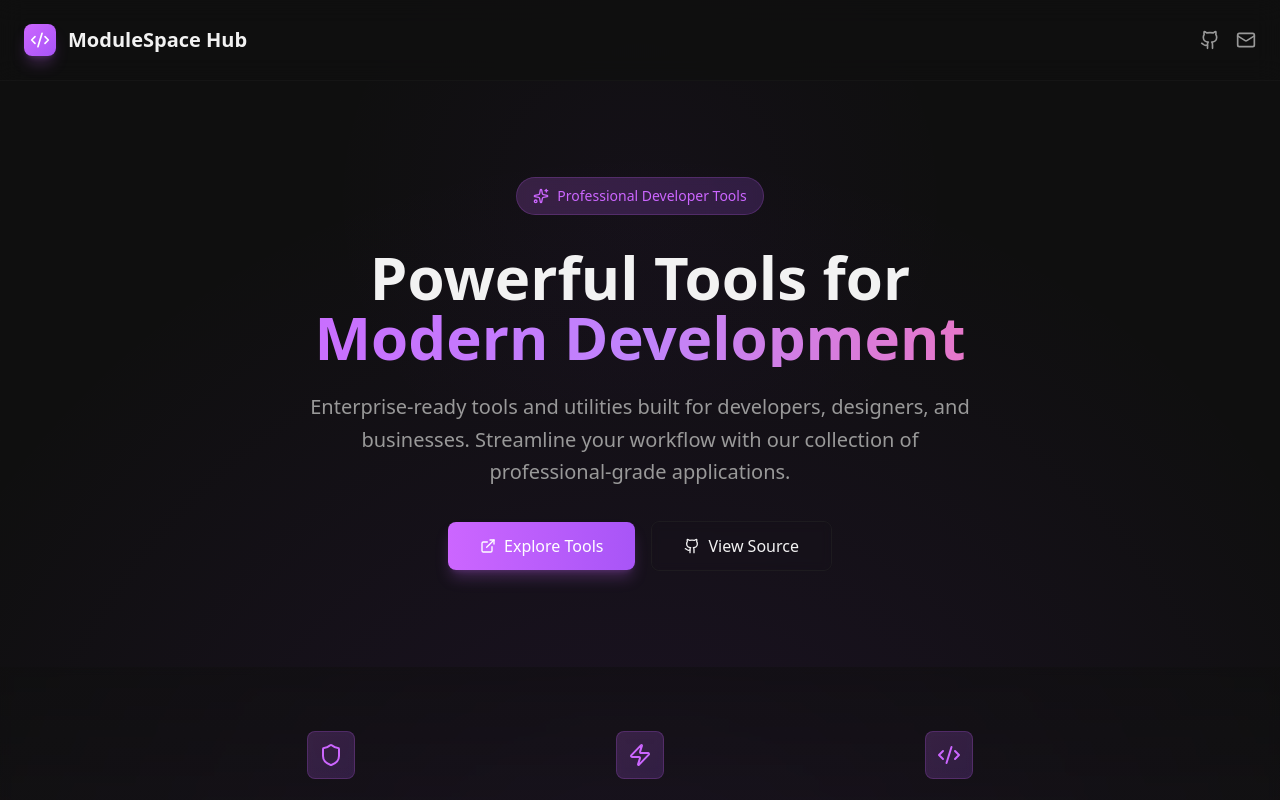
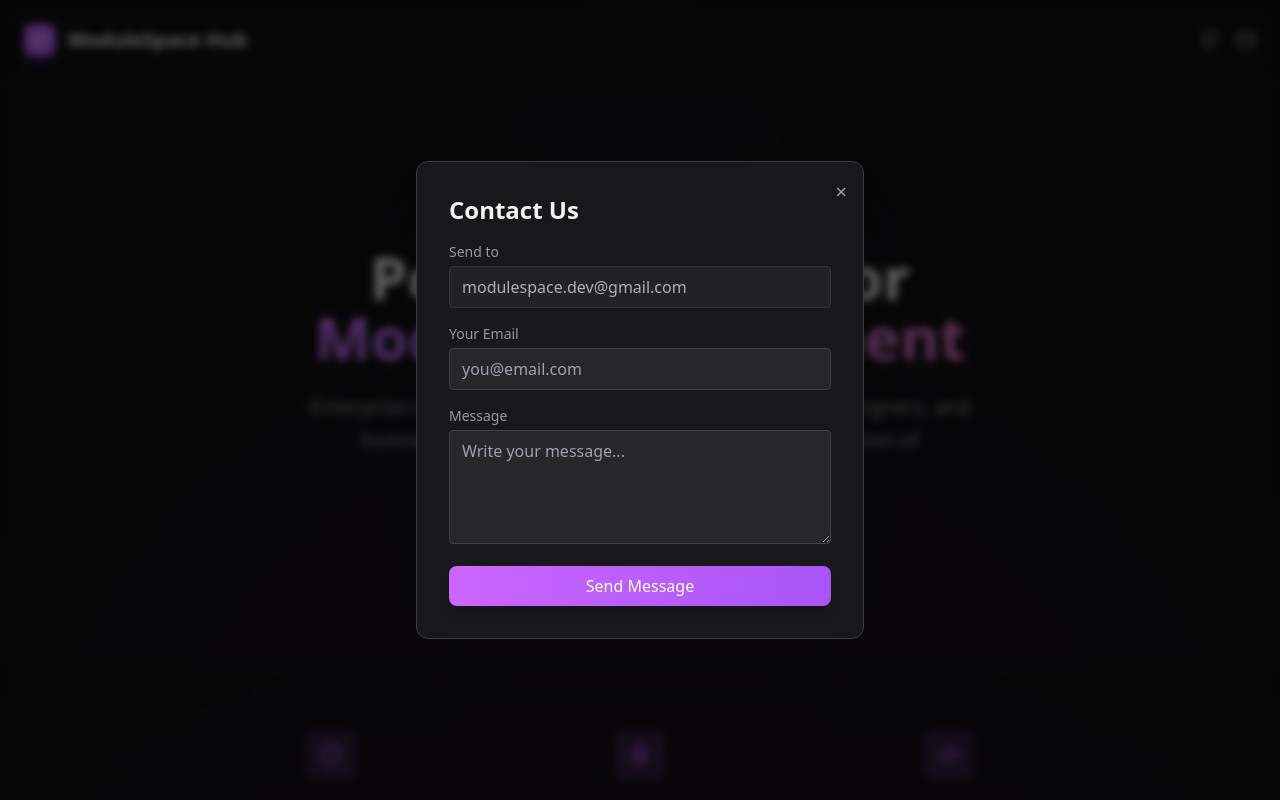
Before and after one commit to JustADev14/modulespace, a Vue app: page / in a window 1280 px wide. Both pictures are taken after a click on the link 1246 px from the left and 40 px from the top of the page. Shown: the top 800 px of the page. Built offline with nearby package versions, Linux system fonts and the light colour scheme.

Commit message:
Feature: Add contact modal with EmailJS integration for mail icon

```diff
--- a/src/views/HomeView.vue
+++ b/src/views/HomeView.vue
@@ -32,6 +32,7 @@
               href="#"
               class="text-muted-foreground hover:text-foreground transition-colors"
               aria-label="Email"
+              @click.prevent="handleMailIconClick"
             >
               <Mail class="w-5 h-5" />
             </a>
@@ -39,6 +40,33 @@
         </div>
       </div>
     </header>
+
+    <!-- Modal Popup -->
+    <div v-if="showModal" class="fixed inset-0 z-50 flex items-center justify-center bg-black/60 backdrop-blur-sm">
+      <div class="bg-zinc-900 border border-zinc-700 rounded-xl shadow-2xl p-8 w-full max-w-md relative">
+        <button @click="closeModal" class="absolute top-4 right-4 text-zinc-400 hover:text-zinc-100 text-xl">&times;</button>
+        <h2 class="text-2xl font-bold mb-4 text-foreground">Contact Us</h2>
+        <form @submit.prevent="sendMail" class="flex flex-col gap-4">
+          <div>
+            <label class="block text-sm text-muted-foreground mb-1">Send to</label>
+            <input type="email" value="modulespace.dev@gmail.com" readonly class="w-full rounded bg-zinc-800 border border-zinc-700 px-3 py-2 text-foreground opacity-70 cursor-not-allowed" />
+          </div>
+          <div>
+            <label class="block text-sm text-muted-foreground mb-1">Your Email</label>
+            <input v-model="userEmail" type="email" required placeholder="you@email.com" class="w-full rounded bg-zinc-800 border border-zinc-700 px-3 py-2 text-foreground" />
+          </div>
+          <div>
+            <label class="block text-sm text-muted-foreground mb-1">Message</label>
+            <textarea v-model="userMessage" required rows="4" placeholder="Write your message..." class="w-full rounded bg-zinc-800 border border-zinc-700 px-3 py-2 text-foreground"></textarea>
+          </div>
+          <button type="submit" :disabled="sending" class="bg-gradient-to-r from-primary to-purple-500 text-primary-foreground px-6 py-2 rounded-lg font-medium transition-all duration-300 shadow-lg hover:scale-105 disabled:opacity-60">
+            {{ sending ? 'Sending...' : 'Send Message' }}
+          </button>
+          <div v-if="sendSuccess" class="text-green-400 text-sm mt-2">Message sent successfully!</div>
+          <div v-if="sendError" class="text-red-400 text-sm mt-2">{{ sendError }}</div>
+        </form>
+      </div>
+    </div>
 
     <!-- Hero Section -->
     <section class="relative py-24 px-6">
@@ -191,7 +219,59 @@
 </template>
 
 <script setup lang="ts">
+import { ref } from 'vue'
+import emailjs from '@emailjs/browser'
 import { Github, Mail, ExternalLink, Code2, Sparkles, Zap, Shield, Star, Clock } from 'lucide-vue-next'
+
+const showModal = ref(false)
+const userEmail = ref('')
+const userMessage = ref('')
+const sending = ref(false)
+const sendSuccess = ref(false)
+const sendError = ref('')
+
+function openModal() {
+  showModal.value = true
+  userEmail.value = ''
+  userMessage.value = ''
+  sendSuccess.value = false
+  sendError.value = ''
+}
+function closeModal() {
+  showModal.value = false
+}
+
+async function sendMail() {
+  sending.value = true
+  sendSuccess.value = false
+  sendError.value = ''
+  try {
+    await emailjs.send(
+      'service_kf31ncn',
+      'template_2hqvho5',
+      {
+        user_email: userEmail.value,
+        message: userMessage.value,
+        name: userEmail.value,
+        email: userEmail.value,
+        time: new Date().toLocaleString(),
+      },
+      'thGw9TpAz_qB8GDBZ'
+    )
+    sendSuccess.value = true
+    userEmail.value = ''
+    userMessage.value = ''
+  } catch (err: any) {
+    sendError.value = 'Failed to send. Please try again.'
+  } finally {
+    sending.value = false
+  }
+}
+
+function handleMailIconClick(e: Event) {
+  e.preventDefault()
+  openModal()
+}
 
 function scrollToProjects() {
   const target = document.getElementById('projects');
```
